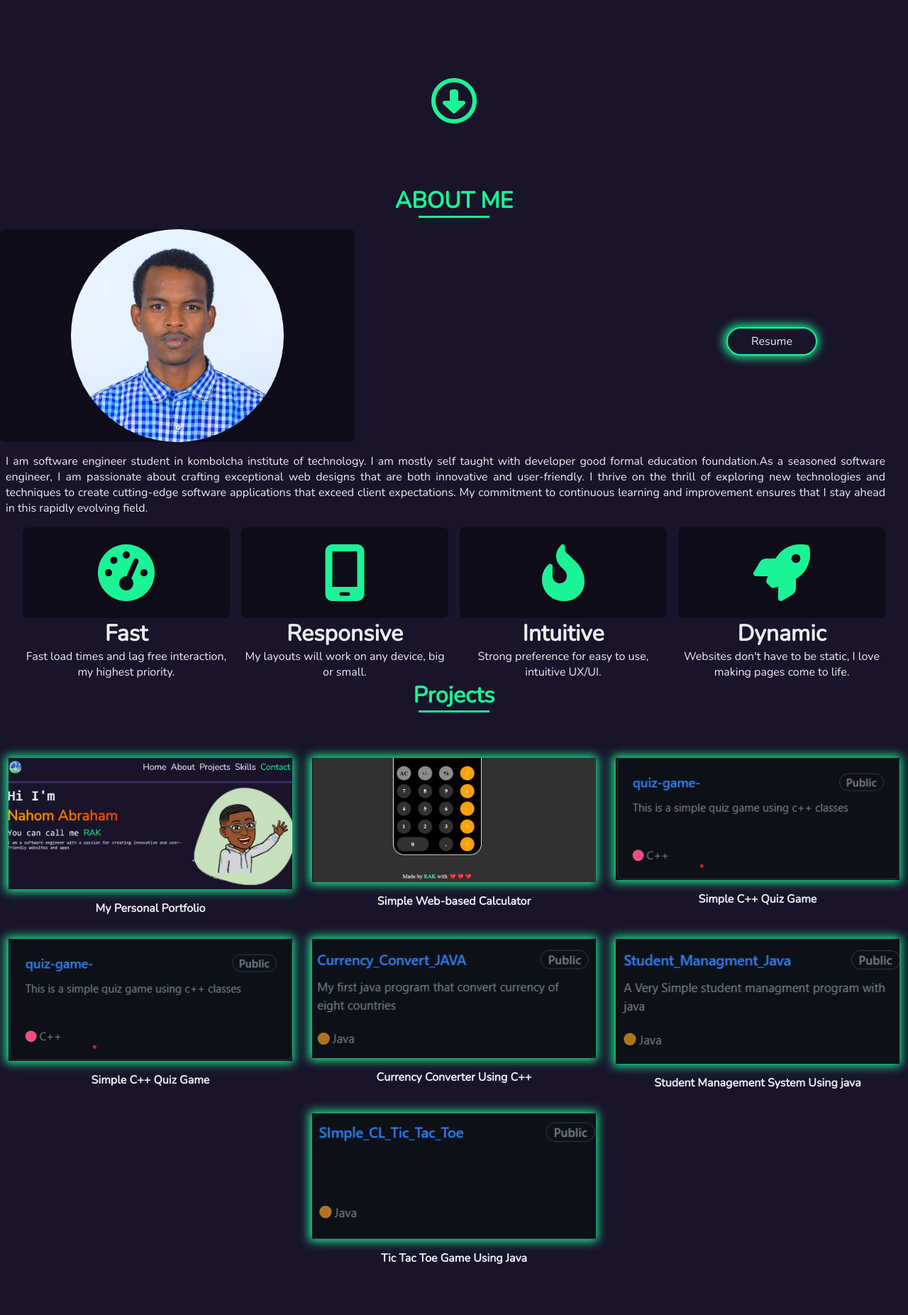
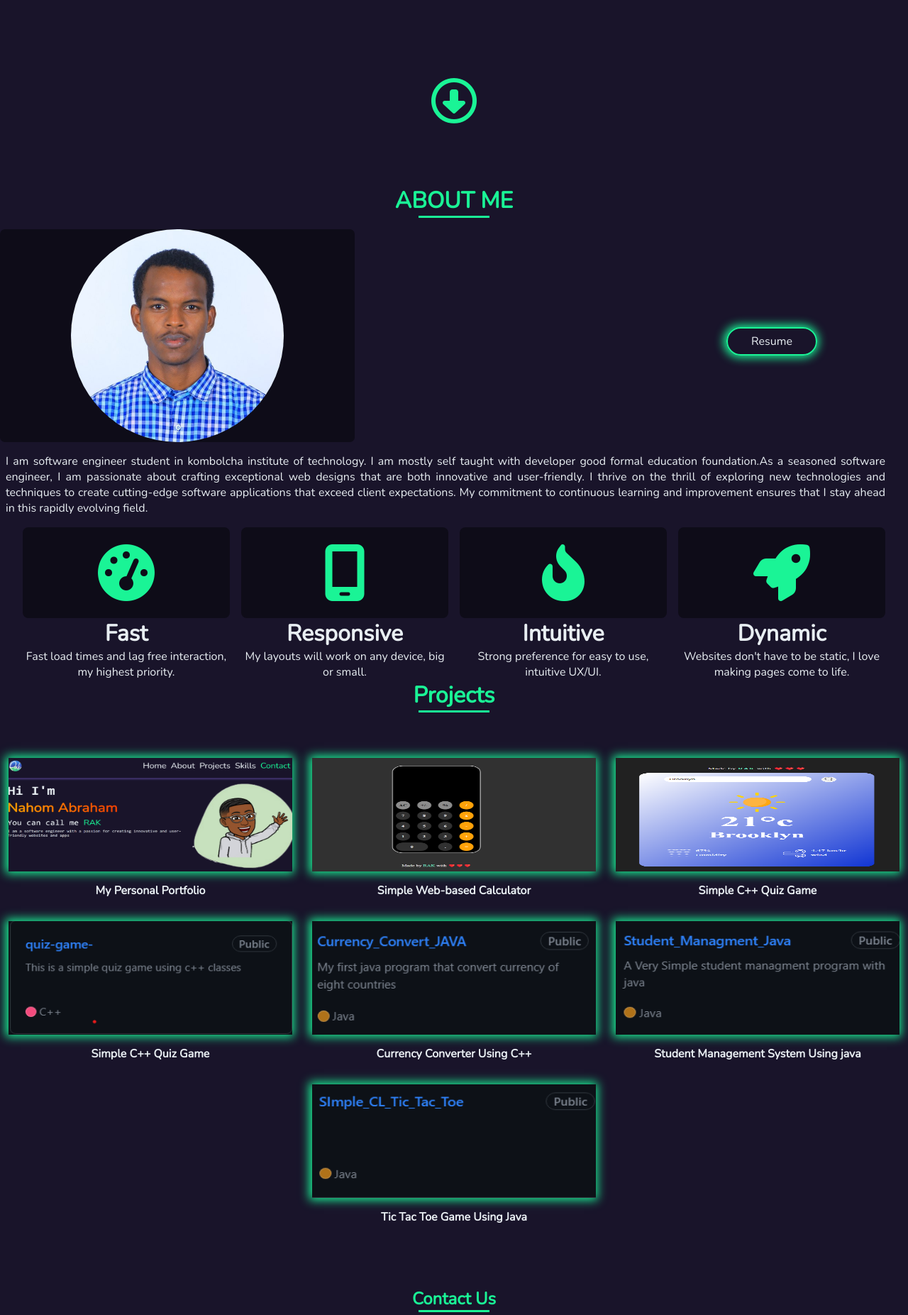
Before and after one commit to voidrak/Portfolio-V1, a PHP site: page / in a window 1280 px wide. Shown: the part 676-2529 px from the top of the page at 71% size. Run offline with PHP 8.4, Linux system fonts and the light colour scheme.

Commit message:
update the project section

```diff
--- a/css/portfolio.css
+++ b/css/portfolio.css
@@ -362,7 +362,7 @@ section .contact-us h1::after,
 }
 .project figure img {
   width: 90vw;
-  /* aspect-ratio: 2/1; */
+  aspect-ratio: 2.5/1;
   height: auto;
   box-shadow: var(--HEAD-SHADOW-DESK);
 }
--- a/index.html
+++ b/index.html
@@ -155,7 +155,7 @@
                 </a>
                 <a href="https://github.com/voidrak/quiz-game-">
                     <figure>
-                        <img src="img/quiz-game.png" alt="quiz">
+                        <img src="img/RakSky.png" alt="quiz">
                         <figcaption>Simple C++ Quiz Game </figcaption>
                     </figure>
                 </a>
```
Also changed, not shown: img/RakSky.png (added), img/calculate.png.
